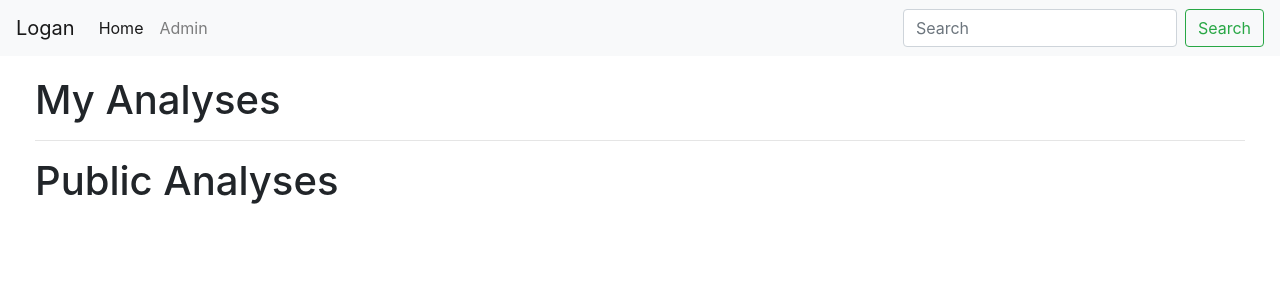
After one commit to pawamoy/logan, a Django app: page / in a window 1280 px wide. The commit adds this page. Shown: the top 300 px of the page. Run offline with Django 3.2, Linux system fonts and the light colour scheme; the visitor is signed in with stand-in values (Sample User, id 1); data that the repository does not hold is empty; some libraries are stand-ins or nearby versions.

Commit message:
Improve interface

```diff
--- a/docker/compose-development.yml
+++ b/docker/compose-development.yml
@@ -24,6 +24,7 @@ services:
       - ./docker/services/nginx/development/conf.d:/etc/nginx/conf.d
       - media:/opt/services/djangoapp/media
       - static:/opt/services/djangoapp/static
+      - ./logan/static/logan:/opt/services/djangoapp/static/logan
     networks:
       - web_network
     depends_on:
--- a/logan/logan/urls.py
+++ b/logan/logan/urls.py
@@ -20,5 +20,7 @@ from . import views
 
 urlpatterns = [
     url(r"^admin/", admin.site.urls),
+    url(r"^$", views.home, name="home"),
     url(r"^analysis/(?P<id>\d+)/", views.analysis, name="analysis"),
+    url(r"^user/(?P<id>\d+)/", views.user, name="user"),
 ]
--- a/logan/logan/views.py
+++ b/logan/logan/views.py
@@ -1,9 +1,47 @@
 #!/usr/bin/env python
-from django.shortcuts import get_object_or_404, render
+from django.contrib.auth import get_user_model
+from django.db.models import Q
+from django.shortcuts import get_object_or_404, render, redirect
 
+from .forms import AnalysisForm
 from .models import Analysis
+
+
+def home(request):
+    return render(request, "logan/home.html", dict(
+        my_analyses=Analysis.objects.filter(author=request.user),
+        public_analyses=Analysis.objects.exclude(author=request.user).filter(
+            visibility=Analysis.Visibility.PUBLIC)
+    ))
 
 
 def analysis(request, id):
     analysis_object = get_object_or_404(Analysis, id=id)
-    return render(request, "logan/analysis.html", dict(analysis=analysis_object))
+
+    if request.method == "POST":
+        analysis_form = AnalysisForm(instance=analysis_object, data=request.POST)
+        if analysis_form.is_valid():
+            analysis_form.save()
+        return redirect("analysis", id)
+
+    analysis_form = AnalysisForm(instance=analysis_object)
+
+    return render(request, "logan/analysis.html", dict(
+        analysis=analysis_object,
+        form=analysis_form
+    ))
+
+
+def user(request, id):
+    user_object = get_object_or_404(get_user_model(), id=id)
+
+    visibility_filter = Q(visibility=Analysis.Visibility.PUBLIC)
+    if request.user.is_authenticated:
+        visibility_filter |= Q(visibility=Analysis.Visibility.INTERNAL)
+
+    user_analyses = Analysis.objects.filter(author=user_object).filter(visibility_filter)
+
+    return render(request, "logan/user.html", dict(
+        user=user_object,
+        analyses=user_analyses
+    ))
--- /dev/null
+++ b/logan/static/logan/css/base.css
@@ -0,0 +1,3 @@
+#content {
+  padding: 20px;
+}
--- /dev/null
+++ b/logan/templates/logan/base.html
@@ -0,0 +1,58 @@
+{% load static %}
+<!DOCTYPE html>
+<head>
+  <meta http-equiv="content-type" content="text/html; charset=UTF-8">
+  <meta charset="utf-8">
+  <meta http-equiv="X-UA-Compatible" content="IE=edge">
+  <meta name="viewport" content="width=device-width, initial-scale=1">
+
+  {% block js %}
+    <script src="{% static "node_modules/jquery/dist/jquery.min.js" %}"></script>
+    <script src="{% static "node_modules/popper.js/dist/popper.min.js" %}"></script>
+    <script src="{% static "node_modules/bootstrap/dist/js/bootstrap.min.js" %}"></script>
+  {% endblock js %}
+
+  {% block css %}
+    <link href="{% static "node_modules/bootstrap/dist/css/bootstrap.min.css" %}" rel="stylesheet">
+    <link href="{% static "logan/css/base.css" %}" rel="stylesheet">
+  {% endblock css %}
+</head>
+
+
+<html>
+<body>
+
+<nav class="navbar navbar-expand-lg navbar-light bg-light">
+  <a class="navbar-brand" href="#">Logan</a>
+  <button class="navbar-toggler" type="button" data-toggle="collapse" data-target="#navbarSupportedContent" aria-controls="navbarSupportedContent" aria-expanded="false" aria-label="Toggle navigation">
+    <span class="navbar-toggler-icon"></span>
+  </button>
+
+  <div class="collapse navbar-collapse" id="navbarSupportedContent">
+    <ul class="navbar-nav mr-auto">
+      <li class="nav-item active">
+        <a class="nav-link" href="{% url "home" %}">Home</a>
+      </li>
+      <li class="nav-item">
+        <a class="nav-link" href="/admin" target="_blank">Admin</a>
+      </li>
+    </ul>
+    <form class="form-inline my-2 my-lg-0">
+      <input class="form-control mr-sm-2" type="search" placeholder="Search" aria-label="Search">
+      <button class="btn btn-outline-success my-2 my-sm-0" type="submit">Search</button>
+    </form>
+  </div>
+</nav>
+
+<div class="container-fluid">
+  <div class="row">
+    <div class="col">
+
+      <div id="content">
+        {% block content %}
+        {% endblock %}
+      </div>
+
+    </div>
+  </div>
+</div>
--- /dev/null
+++ b/logan/templates/logan/home.html
@@ -0,0 +1,33 @@
+{% extends "logan/base.html" %}
+{% load static %}
+
+{% block content %}
+
+  <h1>My Analyses</h1>
+
+  {% if my_analyses %}
+    <ul class="list-group">
+      {% for analysis in my_analyses %}
+        <li class="list-group-item">
+          <a href="{% url "analysis" analysis.id %}">{{ analysis }}</a>
+          {% if analysis.description %}<p>{{ analysis.description }}</p>{% endif %}
+        </li>
+      {% endfor %}
+    </ul>
+  {% endif %}
+
+  <hr>
+  <h1>Public Analyses</h1>
+
+  {% if public_analyses %}
+    <ul class="list-group">
+      {% for analysis in public_analyses %}
+        <li class="list-group-item">
+          <a href="{% url "analysis" analysis.id %}">{{ analysis }}</a>
+          {% if analysis.description %}<p>{{ analysis.description }}</p>{% endif %}
+        </li>
+      {% endfor %}
+    </ul>
+  {% endif %}
+
+{% endblock content %}
```
Also changed, not shown: logan/logan/forms.py (added, +20 -0 lines), logan/logan/models.py (+14 -8 lines), logan/templates/logan/analysis.html (+50 -25 lines), logan/templates/logan/user.html (added, +21 -0 lines).
